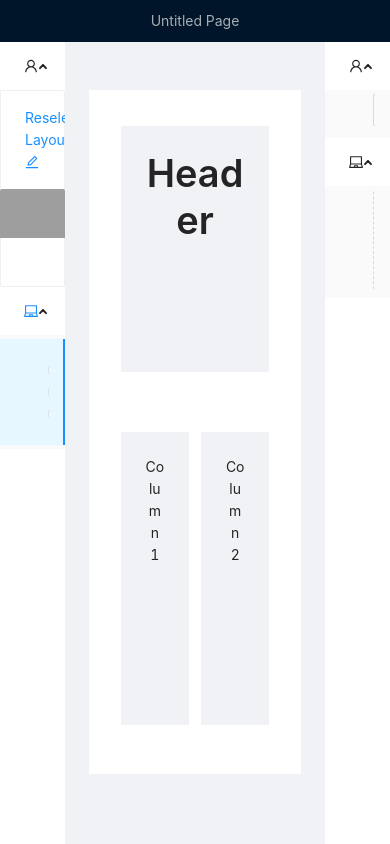
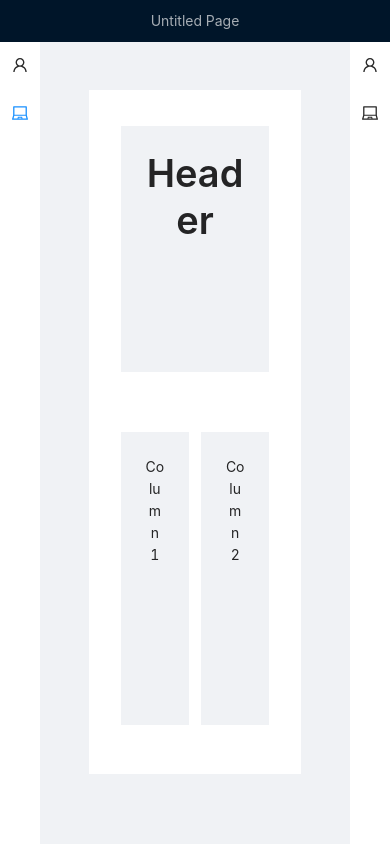
Before and after one commit to techieeliot/michael-scott-paper, a React (Create React App) app: page /editor in a window 390 px wide. Built offline with nearby package versions, Linux system fonts and the light colour scheme; grey boxes are pictures that could not be loaded.

Commit message:
feature: add collapsible sidebars on breakpoint

```diff
--- a/src/components/ContentBuilder/index.tsx
+++ b/src/components/ContentBuilder/index.tsx
@@ -1,5 +1,5 @@
 import { FC } from "react";
-import { Layout } from "antd";
+import { Layout, Grid } from "antd";
 import HeaderMenu from "./HeaderMenu";
 import SelectionMenu from "./SelectionMenu";
 import ContentViewer from "./ContentViewer";
@@ -8,8 +8,10 @@ import BackgroundMenu from "./BackgroundMenu";
 import "./index.css";
 
 const { Header, Sider } = Layout;
+const { useBreakpoint } = Grid;
 
-const Editor: FC = () => {
+const ContentBuilder: FC = () => {
+  const screens = useBreakpoint();
   return (
     <>
       <Header
@@ -36,6 +38,9 @@ const Editor: FC = () => {
             left: "0",
             bottom: "0",
           }}
+          breakpoint="lg"
+          collapsible={screens.lg}
+          collapsedWidth={40}
         >
           <SelectionMenu />
         </Sider>
@@ -54,6 +59,10 @@ const Editor: FC = () => {
             right: "0",
             bottom: "0",
           }}
+          breakpoint="lg"
+          collapsible={screens.lg}
+          collapsedWidth={40}
+          reverseArrow
         >
           <BackgroundMenu />
         </Sider>
@@ -62,4 +71,4 @@ const Editor: FC = () => {
   );
 };
 
-export default Editor;
+export default ContentBuilder;
```
